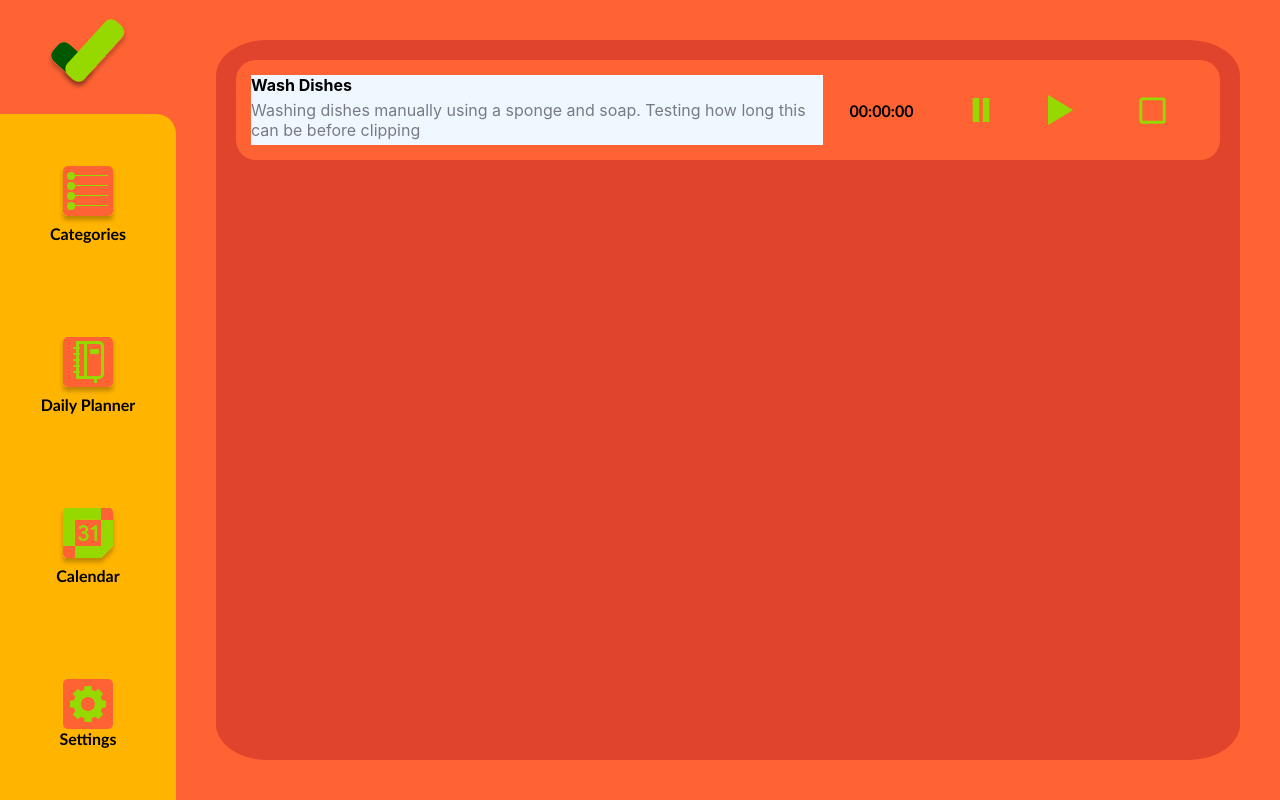
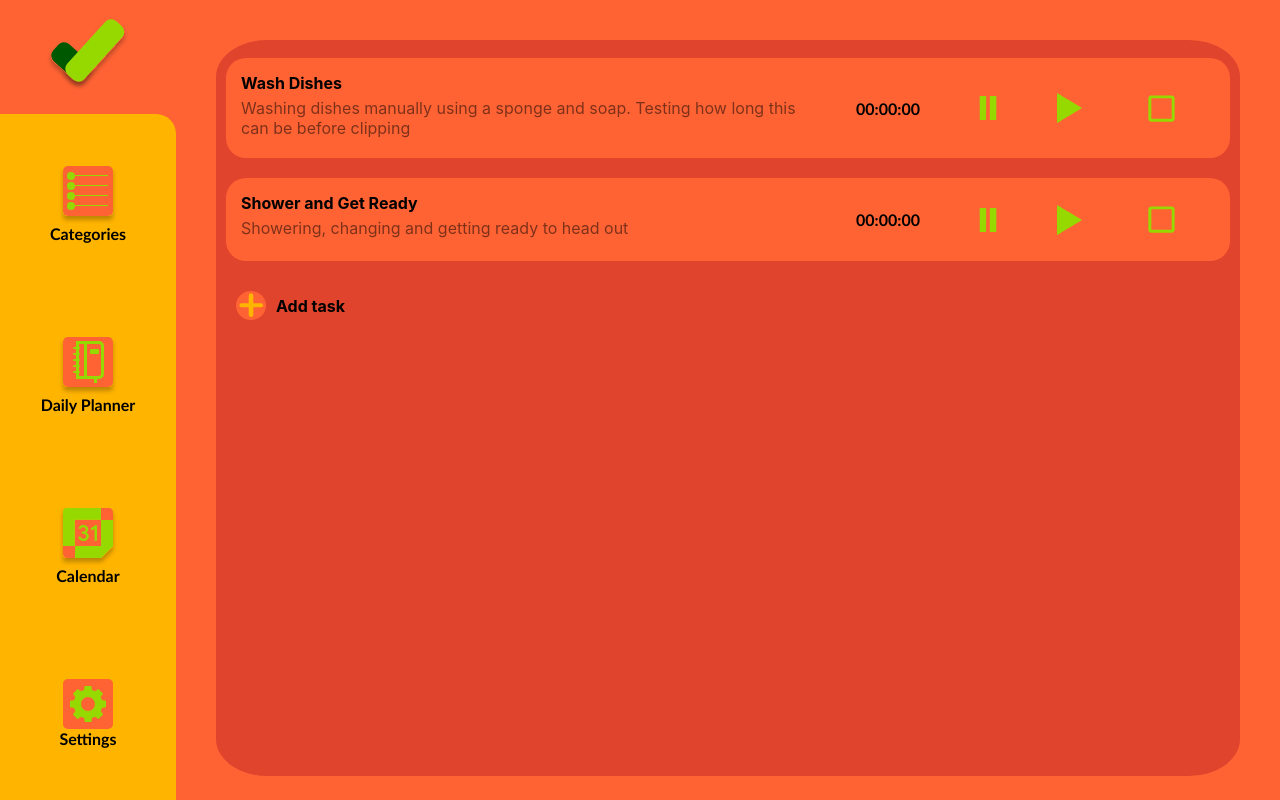
Before and after one commit to MacwithaQ/compleet, a React (Create React App) app: page / in a window 1280 px wide. Built offline with nearby package versions, Linux system fonts and the light colour scheme.

Commit message:
add create task

```diff
--- a/src/App.css
+++ b/src/App.css
@@ -14,7 +14,10 @@
   width: 80vw;
   height: 90vh;
   margin: 5vh;
+  padding-top: 8px;
+  padding-bottom: 8px;
   border-radius: 5%;
+  overflow: auto;
 }
 
 .logo {
@@ -25,6 +28,7 @@
 
 .logo:hover {
   transform: scale(1.1);
+  cursor: pointer;
 }
 
 .navBar {
@@ -64,15 +68,93 @@
 
 .navTabIcon:hover {
   transform: scale(1.1);
+  cursor: pointer;
+}
+
+/* Create Task Component */
+
+.taskCreate {
+  background-color: #ff6334;
+  display: flex;
+  margin: 10px;
+  border-radius: 20px;
+  padding: 15px;
+}
+
+.taskCreateDetails {
+  display: flex;
+  flex-direction: column;
+}
+
+.taskTitleCreate {
+  font-weight: 700;
+  font-size: 17px;
+  border-width: 0px;
+  border-top-style: hidden;
+  border-right-style: hidden;
+  border-left-style: hidden;
+  border-bottom-style: groove;
+  background-color: #ff6334;
+}
+
+input:focus {
+  outline: none;
+}
+
+.taskDescriptionCreate {
+  width: 100%;
+  border-width: 0px;
+  border-top-style: hidden;
+  border-right-style: hidden;
+  border-left-style: hidden;
+  border-bottom-style: groove;
+  background-color: #ff6334;
+}
+
+::placeholder {
+  /* Chrome, Firefox, Opera, Safari 10.1+ */
+  color: black;
+  opacity: 0.5;
+}
+
+/* Buttons Section */
+
+.addTaskButtonsSection {
+  display: flex;
+  margin-left: 15px;
+}
+
+.addTaskButton {
+  background-color: #ff6334;
+  padding: 8px;
+  border-radius: 10px;
+  transition: all 0.1s ease-in-out;
+  margin-left: 5px;
+}
+
+.addTaskButton:hover {
+  cursor: pointer;
+}
+
+.cancelButton {
+  background-color: #be1f1d;
+  padding: 8px;
+  border-radius: 10px;
+  margin-left: 5px;
+  opacity: 0.5;
+}
+
+.cancelButton:hover {
+  cursor: pointer;
+  opacity: 1;
 }
 
 /* Created Task Component */
 
-.taskCreate {
+.createdTask {
   background-color: #ff6334;
   display: flex;
-  margin: 20px;
-
+  margin: 10px;
   border-radius: 20px;
   padding: 15px;
 }
@@ -90,7 +172,7 @@
 }
 
 .taskDetails {
-  background-color: aliceblue;
+  /* background-color: aliceblue; */
   height: 100%;
   width: 60%;
 }
@@ -100,6 +182,7 @@
   align-items: center;
   justify-content: space-around;
   width: 40%;
+  margin-left: 10px;
 }
 
 .clickableTaskAction {
@@ -109,6 +192,7 @@
 
 .clickableTaskAction:hover {
   transform: scale(1.1);
+  cursor: pointer;
 }
 
 .timer {
@@ -116,3 +200,49 @@
     "Lucida Sans", Arial, sans-serif;
   font-weight: 700;
 }
+
+/* Add task div */
+
+.taskAdd {
+  display: flex;
+  align-items: center;
+  margin: 20px;
+}
+
+.taskAddIco {
+  transition: all 0.1s ease-in-out;
+}
+
+.taskAddIco:hover {
+  transform: scale(1.1);
+  cursor: pointer;
+}
+
+.taskAddText {
+  font-weight: 700;
+  margin-left: 10px;
+}
+
+/* Scroll Wheel */
+
+/* width */
+::-webkit-scrollbar {
+  width: 10px;
+}
+
+/* Track */
+::-webkit-scrollbar-track {
+  background: #ffb400;
+  border-radius: 20px;
+}
+
+/* Handle */
+::-webkit-scrollbar-thumb {
+  background: #be1f1d;
+  border-radius: 20px;
+}
+
+/* Handle on hover */
+::-webkit-scrollbar-thumb:hover {
+  background: #be1f1d;
+}
--- /dev/null
+++ b/src/Icons/AddIco.js
@@ -0,0 +1,39 @@
+import * as React from "react";
+
+function AddIco(props) {
+  return (
+    <svg
+      width={30}
+      height={29}
+      fill="none"
+      xmlns="http://www.w3.org/2000/svg"
+      {...props}
+    >
+      <ellipse
+        rx={15}
+        ry={14.5}
+        transform="matrix(-1 0 0 1 15 14.5)"
+        fill="#FF6334"
+      />
+      <rect
+        x={12.692}
+        y={2.32}
+        width={4.615}
+        height={23.78}
+        rx={2.308}
+        fill="#FFB400"
+      />
+      <rect
+        x={27.115}
+        y={12.18}
+        width={4.06}
+        height={23.654}
+        rx={2.03}
+        transform="rotate(90 27.115 12.18)"
+        fill="#FFB400"
+      />
+    </svg>
+  );
+}
+
+export default AddIco;
--- /dev/null
+++ b/src/components/CreateTask.js
@@ -0,0 +1,58 @@
+import React, { useState } from "react";
+import TaskStore from "../stores/taskStore";
+
+const CreateTask = ({ handletaskAdd }) => {
+  const [task, setTask] = useState({
+    title: "",
+    description: "",
+    taskCategory: "",
+    taskTime: "",
+    taskStatus: false,
+  });
+
+  const handleOnChange = (event) => {
+    setTask({ ...task, [event.target.name]: event.target.value });
+  };
+
+  const handleAddTask = () => {
+    TaskStore.tasks.push(task);
+    handletaskAdd();
+  };
+
+  return (
+    <div>
+      <div className="taskCreate">
+        <div className="taskCreateDetails">
+          <div className="taskDiv">
+            <input
+              name="title"
+              className="taskTitleCreate"
+              type="text"
+              placeholder="Task title"
+              onChange={handleOnChange}
+            />
+          </div>
+          <div className="taskDiv">
+            <input
+              name="description"
+              className="taskDescriptionCreate"
+              type="text"
+              placeholder="Task description"
+              onChange={handleOnChange}
+            />
+          </div>
+        </div>
+      </div>
+      <div className="addTaskButtonsSection">
+        <div className="addTaskButton" onClick={handleAddTask}>
+          Add task
+        </div>
+        <div className="cancelButton" onClick={handletaskAdd}>
+          Cancel
+        </div>
+      </div>
+    </div>
+  );
+};
+
+export default CreateTask;
--- /dev/null
+++ b/src/components/CreatedTask.js
@@ -0,0 +1,36 @@
+import React from "react";
+import { Checkbox } from "@mui/material";
+import PlayIcon from "../Icons/PlayIcon";
+import PauseIco from "../Icons/PauseIco";
+
+const CreatedTask = ({ task }) => {
+  return (
+    <div className="createdTask">
+      <div className="taskDetails">
+        <div className="taskDiv">
+          <a className="taskTitle">{task.title}</a>
+        </div>
+        <div className="taskDiv">
+          <a className="taskDescription">{task.description}</a>
+        </div>
+      </div>
+      <div className="taskActions">
+        <a className="timer">00:00:00</a>
+        <PauseIco className="clickableTaskAction" />
+        <PlayIcon className="clickableTaskAction" />
+        <Checkbox
+          sx={{
+            color: "#96D900",
+            "&.Mui-checked": {
+              color: "#96D900",
+            },
+          }}
+          size="large"
+          className="clickableTaskAction"
+        />
+      </div>
+    </div>
+  );
+};
+
+export default CreatedTask;
--- a/src/components/Home.js
+++ b/src/components/Home.js
@@ -1,40 +1,33 @@
 import React from "react";
-import { Checkbox } from "@mui/material";
-import PlayIcon from "../Icons/PlayIcon";
-import PauseIco from "../Icons/PauseIco";
+import { useState } from "react";
+
+//Component Imports
+import AddIco from "../Icons/AddIco";
+import TaskStore from "../stores/taskStore";
+import CreatedTask from "./CreatedTask";
+import CreateTask from "./CreateTask";
+//
 
 const Home = () => {
+  const [addTask, setAddTask] = useState(false);
+  const taskList = TaskStore.tasks.map((task) => <CreatedTask task={task} />);
+  const handletaskAdd = () => {
+    //* */ note: inserting delay this way -> setTimeout(() => { }, 1000)
+    setAddTask(!addTask);
+  };
+
   return (
     <div>
       <div className="MainPanel">
-        <div className="taskCreate">
-          <div className="taskDetails">
-            <div className="taskDiv">
-              <a className="taskTitle">Wash Dishes</a>
-            </div>
-            <div className="taskDiv">
-              <a className="taskDescription">
-                Washing dishes manually using a sponge and soap. Testing how
-                long this can be before clipping
-              </a>
-            </div>
+        {taskList}
+        {addTask ? (
+          <CreateTask handletaskAdd={handletaskAdd} />
+        ) : (
+          <div className="taskAdd" onClick={handletaskAdd}>
+            <AddIco className="taskAddIco" />
+            <a className="taskAddText">Add task</a>
           </div>
-          <div className="taskActions">
-            <a className="timer">00:00:00</a>
-            <PauseIco className="clickableTaskAction" />
-            <PlayIcon className="clickableTaskAction" />
-            <Checkbox
-              sx={{
-                color: "#96D900",
-                "&.Mui-checked": {
-                  color: "#96D900",
-                },
-              }}
-              size="large"
-              className="clickableTaskAction"
-            />
-          </div>
-        </div>
+        )}
       </div>
     </div>
   );
--- a/src/stores/taskStore.js
+++ b/src/stores/taskStore.js
@@ -0,0 +1,28 @@
+import { makeAutoObservable } from "mobx";
+
+class taskStore {
+  tasks = [
+    {
+      title: "Wash Dishes",
+      description:
+        "Washing dishes manually using a sponge and soap. Testing how long this can be before clipping",
+      taskCategory: "",
+      taskTime: "",
+      taskStatus: false,
+    },
+    {
+      title: "Shower and Get Ready",
+      description: "Showering, changing and getting ready to head out",
+      taskCategory: "",
+      taskTime: "",
+      taskStatus: false,
+    },
+  ];
+
+  constructor() {
+    makeAutoObservable(this);
+  }
+}
+
+const TaskStore = new taskStore();
+export default TaskStore;
```
